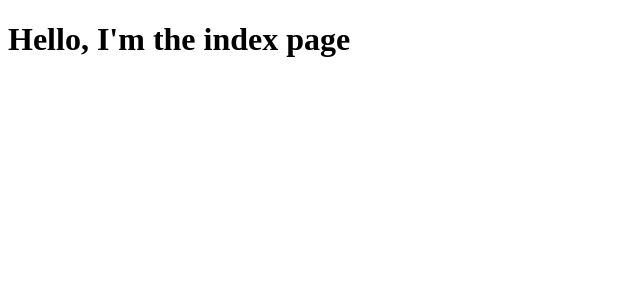
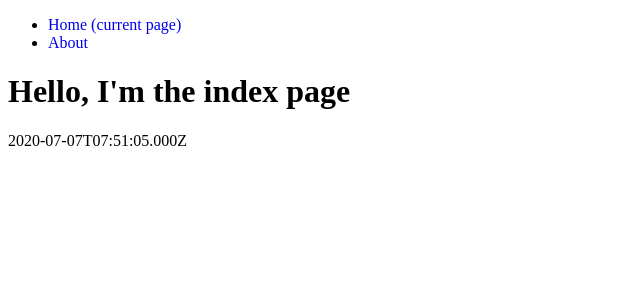
Before and after one commit to mateuszJS/app-starter, a Next.js app: page / in a window 1280 px wide. Shown: the top 300 px of the page, without its empty margins (0-640 px from the left). Built offline with nearby package versions, Linux system fonts and the light colour scheme.

Commit message:
add new page

```diff
--- /dev/null
+++ b/next.config.js
@@ -0,0 +1,4 @@
+const withBundleAnalyzer = require('@next/bundle-analyzer')({
+  enabled: process.env.ANALYZE === 'true',
+})
+module.exports = withBundleAnalyzer({})
--- a/package.json
+++ b/package.json
@@ -8,6 +8,7 @@
   },
   "author": "Mateusz Walendzik <mate.walendzik@gmail.com>",
   "dependencies": {
+    "@next/bundle-analyzer": "^9.4.4",
     "next": "latest",
     "react": "^16.7.0",
     "react-dom": "^16.7.0"
--- a/pages/index.js
+++ b/pages/index.js
@@ -1,6 +1,10 @@
+import Nav from '../components/Nav'
+
 const IndexPage = () => (
   <>
+    <Nav />
     <h1>Hello, I'm the index page</h1>
+    <p>{new Date().toISOString()}</p>
   </>
 )
 
```
Also changed, not shown: pages/about.js (added, +10 -0 lines), 1 other file (tests, documents, lock files or other folders).
